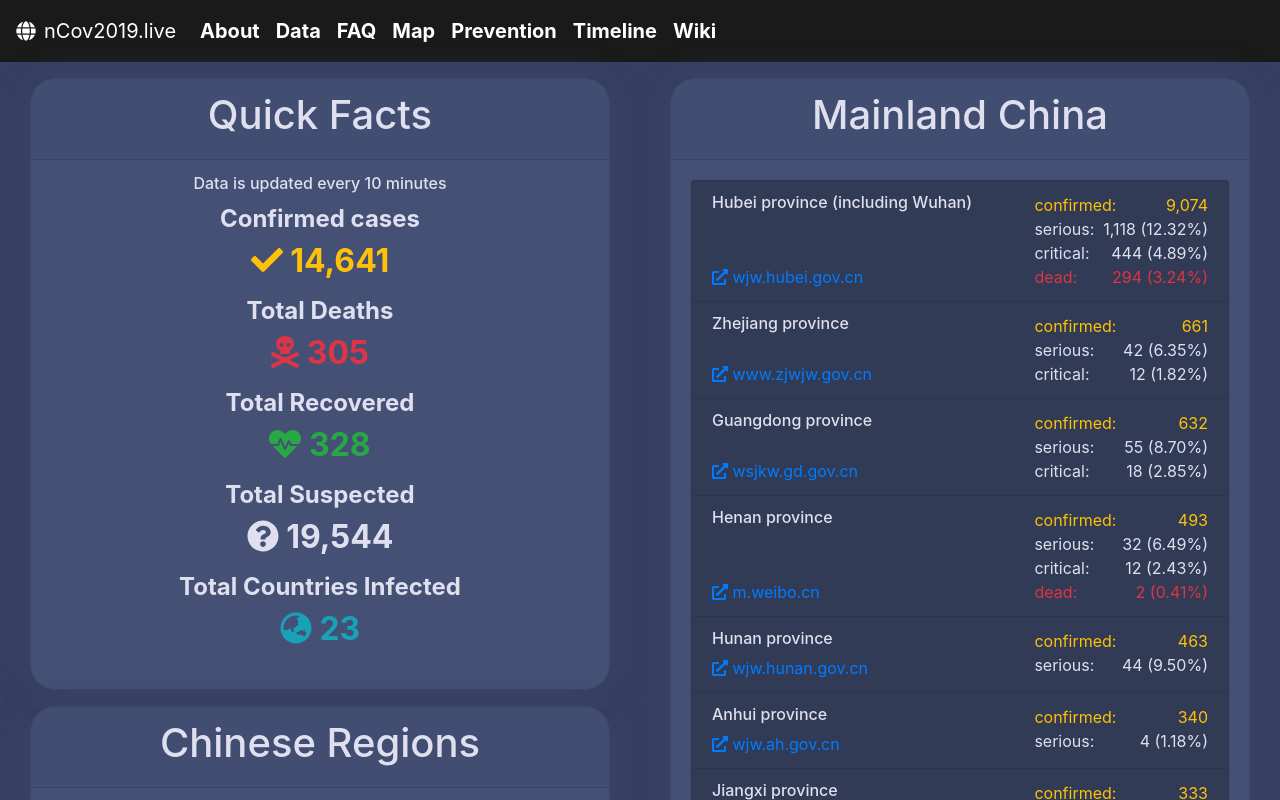
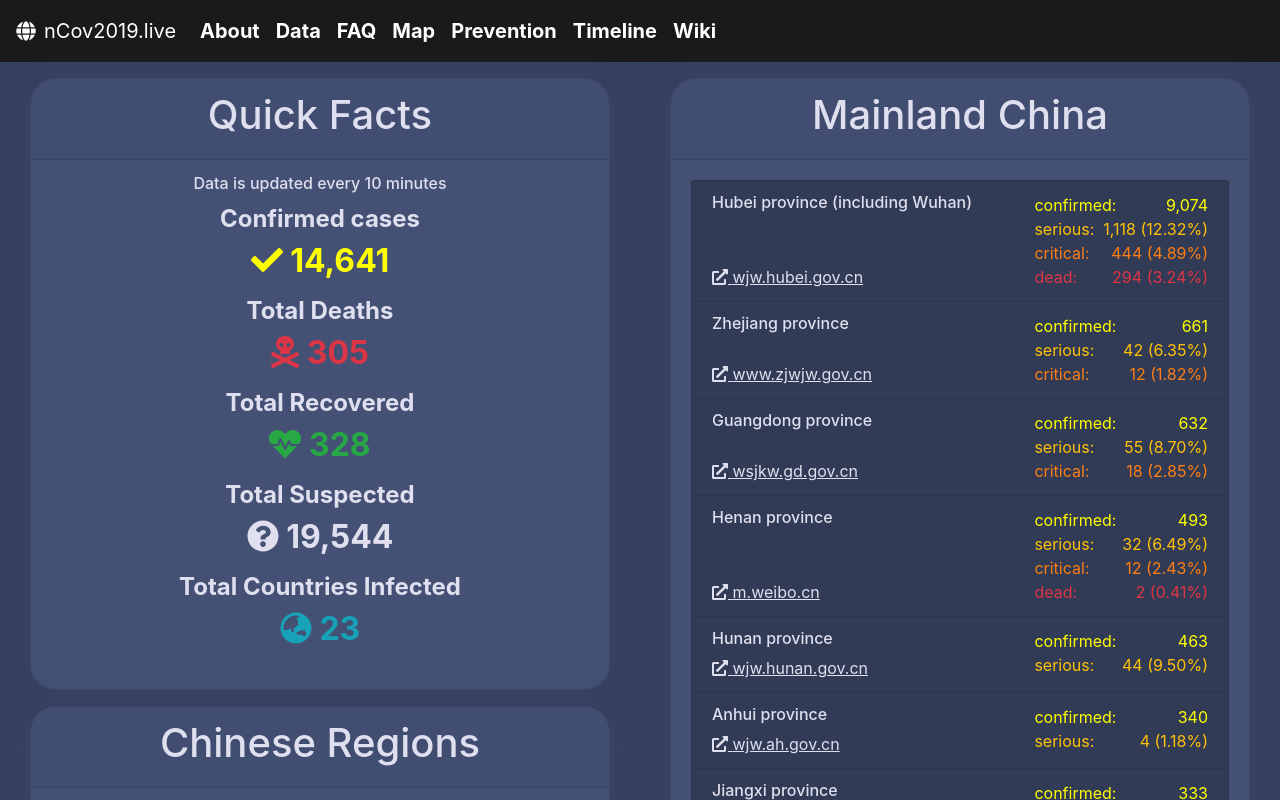
Before and after one commit to kfengc27/Coronavirus-Dashboard, a React (Create React App) app: page /data in a window 1280 px wide. Shown: the top 800 px of the page. Built offline with nearby package versions, Linux system fonts and the light colour scheme.

Commit message:
improved styling, added International col

```diff
--- a/src/assets/scss/global.scss
+++ b/src/assets/scss/global.scss
@@ -24,3 +24,11 @@ body {
     color: darken(#dfdfef, 25%);
   }
 }
+
+.text-yellow {
+  color: yellow;
+}
+
+.text-orange {
+  color: var(--orange);
+}
--- a/src/components/AmountInformationContainer.js
+++ b/src/components/AmountInformationContainer.js
@@ -15,19 +15,19 @@ import ExternalLink from './ExternalLink';
 function getAmountInformationArray(confirmed, serious, critical, dead) {
   return [
     {
-      color: 'warning',
+      color: 'yellow',
       description: 'confirmed',
       amount: confirmed,
       percent: undefined,
     },
     {
-      color: undefined,
+      color: 'warning',
       description: 'serious',
       amount: serious,
       percent: ((serious / confirmed) * 100).toFixed(2),
     },
     {
-      color: undefined,
+      color: 'orange',
       description: 'critical',
       amount: critical,
       percent: ((critical / confirmed) * 100).toFixed(2),
--- a/src/components/ExternalLink.js
+++ b/src/components/ExternalLink.js
@@ -1,10 +1,17 @@
 import { faExternalLinkAlt } from '@fortawesome/free-solid-svg-icons';
 import { FontAwesomeIcon } from '@fortawesome/react-fontawesome';
+import classnames from 'classnames';
 import React from 'react';
 
-export default function ExternalLink({ href, text, ...rest }) {
+export default function ExternalLink({ href, text, className, ...rest }) {
   return (
-    <a href={href} rel="noopener noreferrer" target="_blank" {...rest}>
+    <a
+      href={href}
+      rel="noopener noreferrer"
+      target="_blank"
+      className={classnames('link', className)}
+      {...rest}
+    >
       <FontAwesomeIcon icon={faExternalLinkAlt} /> {text}
     </a>
   );
--- /dev/null
+++ b/src/routes/Data/International.js
@@ -0,0 +1,28 @@
+import React from 'react';
+import { Card, ListGroup, CardHeader, CardBody, CardTitle } from 'reactstrap';
+
+import { AmountInformationContainer } from '../../components';
+
+export default function International({ data }) {
+  return (
+    <article className="col-12">
+      <Card>
+        <CardHeader>
+          <CardTitle className="text-center mb-0">
+            <h1>International</h1>
+          </CardTitle>
+        </CardHeader>
+        <CardBody>
+          <ListGroup>
+            {data.map(props => (
+              <AmountInformationContainer
+                {...props}
+                key={props.city.split(' ').join('-')}
+              />
+            ))}
+          </ListGroup>
+        </CardBody>
+      </Card>
+    </article>
+  );
+}
--- a/src/routes/Data/QuickFacts.js
+++ b/src/routes/Data/QuickFacts.js
@@ -22,7 +22,7 @@ const metaMap = {
   confirmed: {
     icon: faCheck,
     text: 'Confirmed cases',
-    color: 'warning',
+    color: 'yellow',
   },
   deaths: {
     icon: faSkullCrossbones,
--- a/src/routes/Data/api.json
+++ b/src/routes/Data/api.json
@@ -235,5 +235,123 @@
       "confirmed": 1,
       "source": "http://www.nhc.gov.cn/yjb/s7860/202001/e71bd2e7a0824ca69f87bbf1bef2a3c9.shtml"
     }
+  ],
+  "international": [
+    {
+      "city": "Japan",
+      "confirmed": 20,
+      "source": "https://www.mhlw.go.jp/stf/newpage_09278.html"
+    },
+    {
+      "city": "Thailand",
+      "confirmed": 19,
+      "serious": 7,
+      "source": "https://www.bbc.com/thai/amp/thailand-51321489"
+    },
+    {
+      "city": "Singapore",
+      "confirmed": 18,
+      "source": "https://bnonews.com/wp-content/uploads/2020/02/212020case.pdf"
+    },
+    {
+      "city": "South Korea",
+      "confirmed": 15,
+      "source": "https://www.yna.co.kr/view/AKR20200202000700017"
+    },
+    {
+      "city": "Australia",
+      "confirmed": 12,
+      "serious": 2,
+      "source": "https://www.abc.net.au/news/2020-02-01/coronavirus-confirmed-in-south-australia-and-victoria/11920754"
+    },
+    {
+      "city": "Germany",
+      "confirmed": 10,
+      "source": "https://www.kreis-germersheim.de/kv_germersheim/Unsere%20Themen/Pressemitteilungen/2020/Gemeinsame%20Pressemitteilung%20der%20Luftwaffe,%20dem%20Deutschem%20Roten%20Kreuz,%20dem%20Landkreis%20und%20der%20Stadt%20Germersheim/"
+    },
+    {
+      "city": "Malaysia",
+      "confirmed": 8,
+      "source": "https://kpkesihatan.com/2020/01/30/kenyataan-akhbar-kpk-30-januari-2020-situasi-terkini-jangkitan-2019-novel-coronavirus-2019-ncov-di-malaysia/"
+    },
+    {
+      "city": "United States",
+      "confirmed": 8,
+      "source": "https://www.mass.gov/news/man-returning-from-wuhan-china-is-first-case-of-2019-novel-coronavirus-confirmed-in"
+    },
+    {
+      "city": "Vietnam",
+      "confirmed": 7,
+      "serious": 1,
+      "source": "https://vietnamnet.vn/vn/suc-khoe/suc-khoe-24h/viet-nam-xac-dinh-truong-hop-thu-7-nhiem-virus-corona-613129.html"
+    },
+    {
+      "city": "France",
+      "confirmed": 6,
+      "serious": 2,
+      "source": "https://www.france24.com/en/20200130-france-confirms-sixth-case-of-coronavirus-infection-health-official-says"
+    },
+    {
+      "city": "UAE",
+      "confirmed": 5,
+      "source": "https://www.wam.ae/en/details/1395302820367"
+    },
+    {
+      "city": "Canada",
+      "confirmed": 4,
+      "source": "https://news.ontario.ca/mohltc/en/2020/01/ontario-confirms-third-case-of-2019-novel-coronavirus.html"
+    },
+    {
+      "city": "England",
+      "confirmed": 2,
+      "source": "https://www.gov.uk/government/news/cmo-confirms-cases-of-coronavirus-in-england"
+    },
+    {
+      "city": "Russia",
+      "confirmed": 2,
+      "source": "https://tass.ru/obschestvo/7656549"
+    },
+    {
+      "city": "Philippines",
+      "confirmed": 2,
+      "dead": 1,
+      "source": "https://twitter.com/WHOPhilippines/status/1223797298477424641"
+    },
+    {
+      "city": "India",
+      "confirmed": 2,
+      "source": "https://twitter.com/MoHFW_INDIA/status/1223815521533079554"
+    },
+    {
+      "city": "Italy",
+      "confirmed": 2,
+      "source": "http://www.rainews.it/dl/rainews/articoli/Conte-due-casi-di-coronavirus-accertati-in-Italia-60b4294a-3a3f-4b05-ad1f-b096d1c60110.html"
+    },
+    {
+      "city": "Nepal",
+      "confirmed": 1,
+      "source": "https://kathmandupost.com/2/2020/01/24/officials-confirm-novel-coronavirus-in-nepali-man-who-returned-from-wuhan-earlier-this-month"
+    },
+    {
+      "city": "Cambodia",
+      "confirmed": 1,
+      "source": "https://twitter.com/VOD_English/status/1221769368180121603"
+    },
+    {
+      "city": "Sri Lanka",
+      "confirmed": 1,
+      "serious": 1,
+      "source": "https://www.reuters.com/article/us-health-china-sri-lanka/sri-lanka-confirms-first-case-of-coronavirus-health-official-idUSKBN1ZQ1WF"
+    },
+    {
+      "city": "Finland",
+      "confirmed": 1,
+      "source": "https://www.hs.fi/kotimaa/art-2000006387778.html"
+    },
+    {
+      "city": "Sweden",
+      "confirmed": 1,
+      "source": "https://www.folkhalsomyndigheten.se/nyheter-och-press/nyhetsarkiv/2020/januari/bekraftat-fall-av-nytt-coronavirus-i-sverige/"
+    }
   ]
 }
--- a/src/routes/Data/index.js
+++ b/src/routes/Data/index.js
@@ -3,6 +3,7 @@ import { Row, Col } from 'reactstrap';
 
 import ChineseMainland from './ChineseMainland';
 import ChineseRegions from './ChineseRegions';
+import International from './International';
 import QuickFacts from './QuickFacts';
 
 const dummyData = require('./api.json');
@@ -21,6 +22,9 @@ export default function Data() {
       <Col>
         <ChineseMainland data={data.chineseMainland} />
       </Col>
+      <Col>
+        <International data={data.international} />
+      </Col>
     </Row>
   );
 }
```
